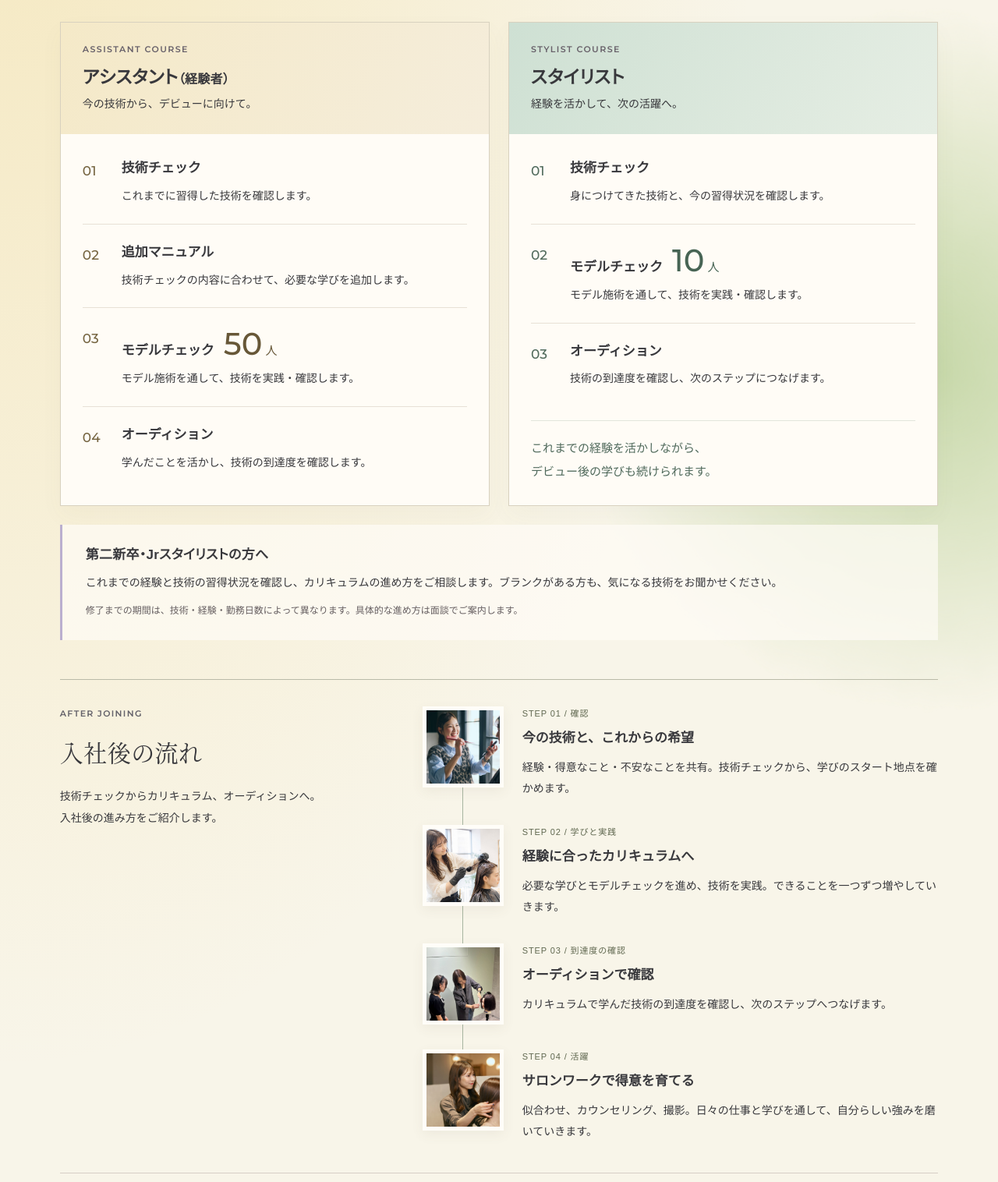
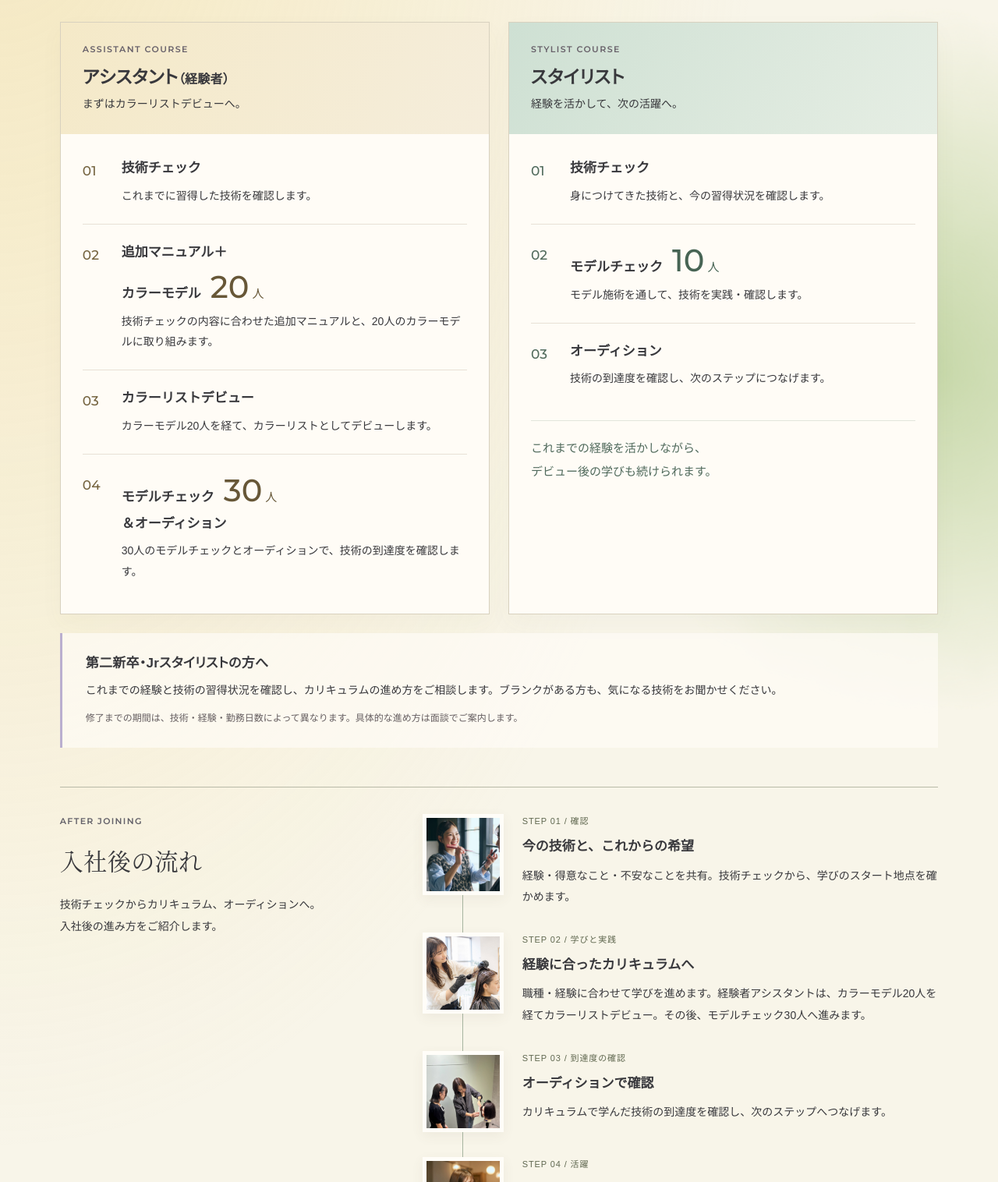
Before and after one commit to legohair1129-web/legohair-recruit-lp, a plain HTML site: page index.html in a window 1280 px wide. Shown: the part 4380-5896 px from the top of the page at 78% size. Drawn offline with nearby package versions, Linux system fonts and the light colour scheme.

Commit message:
Update assistant curriculum with colorist debut and 20/30 model stages

```diff
--- a/assets/career-growth.css
+++ b/assets/career-growth.css
@@ -33,6 +33,7 @@
 .course-number { font: 500 17px/34px var(--en); color: #756440; }
 .stylist-course .course-number { color: #506a5c; }
 .curriculum-steps h4 { font-size: 17px; font-weight: 600; line-height: 1.7; margin: 0; display: flex; align-items: baseline; flex-wrap: wrap; gap: 5px 12px; }
+.curriculum-steps h4 .course-line { flex-basis: 100%; }
 .curriculum-steps h4 strong { font: 500 40px/1.2 var(--en); white-space: nowrap; color: #675737; }
 .stylist-course .curriculum-steps h4 strong { color: #476454; }
 .curriculum-steps h4 strong span { font: 500 15px/1.7 var(--sans); padding-left: 4px; }
--- a/index.html
+++ b/index.html
@@ -40,12 +40,12 @@
   <div class="growth-head reveal"><h2 id="growth-title">入社後に学ぶこと</h2><div><p>はじめに技術チェックで、今できることを確認します。<br>経験に合わせて必要なことを学び、モデル施術で実践していきます。</p></div></div>
   <div class="curriculum-grid">
     <article id="curriculum-assistant" class="curriculum-card assistant-course" aria-labelledby="assistant-course-title">
-      <div class="course-heading"><p class="career-label">ASSISTANT COURSE</p><h3 id="assistant-course-title">アシスタント<span>（経験者）</span></h3><p>今の技術から、デビューに向けて。</p></div>
+      <div class="course-heading"><p class="career-label">ASSISTANT COURSE</p><h3 id="assistant-course-title">アシスタント<span>（経験者）</span></h3><p>まずはカラーリストデビューへ。</p></div>
       <ol class="curriculum-steps">
         <li><span class="course-number" aria-hidden="true">01</span><div><h4>技術チェック</h4><p>これまでに習得した技術を確認します。</p></div></li>
-        <li><span class="course-number" aria-hidden="true">02</span><div><h4>追加マニュアル</h4><p>技術チェックの内容に合わせて、必要な学びを追加します。</p></div></li>
-        <li><span class="course-number" aria-hidden="true">03</span><div><h4>モデルチェック <strong>50<span>人</span></strong></h4><p>モデル施術を通して、技術を実践・確認します。</p></div></li>
-        <li><span class="course-number" aria-hidden="true">04</span><div><h4>オーディション</h4><p>学んだことを活かし、技術の到達度を確認します。</p></div></li>
+        <li><span class="course-number" aria-hidden="true">02</span><div><h4><span class="course-line">追加マニュアル＋</span>カラーモデル <strong>20<span>人</span></strong></h4><p>技術チェックの内容に合わせた追加マニュアルと、20人のカラーモデルに取り組みます。</p></div></li>
+        <li><span class="course-number" aria-hidden="true">03</span><div><h4>カラーリストデビュー</h4><p>カラーモデル20人を経て、カラーリストとしてデビューします。</p></div></li>
+        <li><span class="course-number" aria-hidden="true">04</span><div><h4>モデルチェック <strong>30<span>人</span></strong><span class="course-line">＆オーディション</span></h4><p>30人のモデルチェックとオーディションで、技術の到達度を確認します。</p></div></li>
       </ol>
     </article>
     <article id="curriculum-stylist" class="curriculum-card stylist-course" aria-labelledby="stylist-course-title">
@@ -63,7 +63,7 @@
     <div class="roadmap-heading"><p class="eyebrow">AFTER JOINING</p><h3 id="roadmap-title">入社後の流れ</h3><p>技術チェックからカリキュラム、オーディションへ。<br>入社後の進み方をご紹介します。</p></div>
     <ol class="roadmap-list">
       <li><div class="roadmap-photo"><img src="assets/collage/latest/consultation-3830.webp" alt="資料を手に話すLEGOHAIRのスタッフ" width="1024" height="1536" loading="lazy"></div><div class="roadmap-copy"><span class="roadmap-number">STEP 01 / 確認</span><h4>今の技術と、これからの希望</h4><p>経験・得意なこと・不安なことを共有。技術チェックから、学びのスタート地点を確かめます。</p></div></li>
-      <li><div class="roadmap-photo"><img src="assets/lp-img-08.jpg" alt="カラーを塗布するLEGOHAIRのスタッフ" width="700" height="700" loading="lazy"></div><div class="roadmap-copy"><span class="roadmap-number">STEP 02 / 学びと実践</span><h4>経験に合ったカリキュラムへ</h4><p>必要な学びとモデルチェックを進め、技術を実践。できることを一つずつ増やしていきます。</p></div></li>
+      <li><div class="roadmap-photo"><img src="assets/lp-img-08.jpg" alt="カラーを塗布するLEGOHAIRのスタッフ" width="700" height="700" loading="lazy"></div><div class="roadmap-copy"><span class="roadmap-number">STEP 02 / 学びと実践</span><h4>経験に合ったカリキュラムへ</h4><p>職種・経験に合わせて学びを進めます。経験者アシスタントは、カラーモデル20人を経てカラーリストデビュー。その後、モデルチェック30人へ進みます。</p></div></li>
       <li><div class="roadmap-photo"><img src="assets/collage/wig-training-20261028.webp" alt="ウィッグでカット技術を練習する様子" width="1050" height="1400" loading="lazy"></div><div class="roadmap-copy"><span class="roadmap-number">STEP 03 / 到達度の確認</span><h4>オーディションで確認</h4><p>カリキュラムで学んだ技術の到達度を確認し、次のステップへつなげます。</p></div></li>
       <li><div class="roadmap-photo"><img src="assets/collage/latest/styling-3113.webp" alt="お客様の髪を丁寧に整えるLEGOHAIRのスタッフ" width="1024" height="1536" loading="lazy"></div><div class="roadmap-copy"><span class="roadmap-number">STEP 04 / 活躍</span><h4>サロンワークで得意を育てる</h4><p>似合わせ、カウンセリング、撮影。日々の仕事と学びを通して、自分らしい強みを磨いていきます。</p></div></li>
     </ol>
```
Also changed, not shown: docs/career-growth-20261116/assistant-curriculum.jpg (added).
